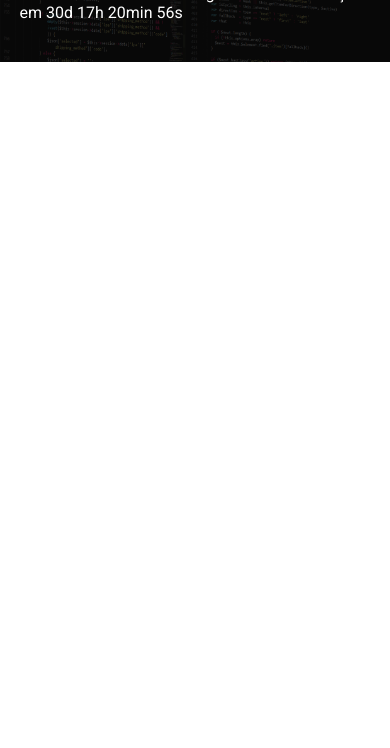
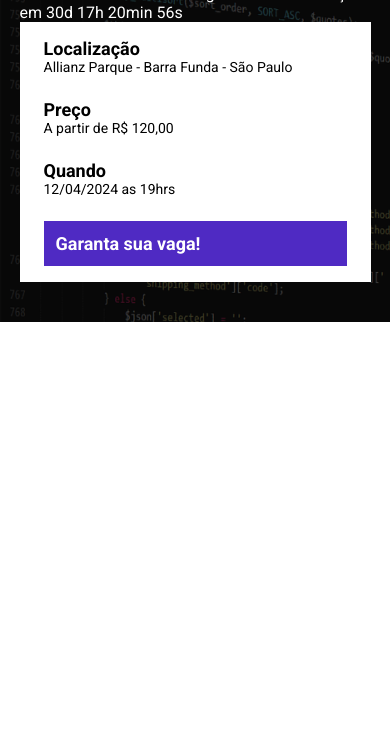
Before and after one commit to acjgouvea/exercicio_ebac_talks, a website built with Parcel: page src/index.html in a window 390 px wide. Shown: the part 96-844 px from the top of the page. Built offline with nearby package versions, Linux system fonts and the light colour scheme.

Commit message:
criação infobar e buttons

```diff
--- a/src/index.html
+++ b/src/index.html
@@ -16,10 +16,29 @@
 <body>
     <header class="hero">
         <div class="container">
-            <img class="hero__logo" src="./images/backend.png" alt="">
+            <img class="hero__logo" src="./images/ebac_logo.svg" alt="">
             <p hero__text>
                 O maior evento de tecnologia do Brasil começa em 30d 17h 20min 56s
             </p>
+            <div class="infos-bar">
+                <ul class="infos-bar__infos">
+                    <li class="infos-bar__infos__item">
+                        <b>Localização </b>
+                        Allianz Parque - Barra Funda - São Paulo
+                    </li>
+                    <li class="infos-bar__infos__item">
+                        <b>Preço </b>
+                        A partir de R$ 120,00
+                    </li>
+                    <li class="infos-bar__infos__item">
+                        <b>Quando</b>
+                        12/04/2024 as 19hrs
+                    </li>
+                </ul>
+                <a href="#" class="button button--primary">
+                    Garanta sua vaga!
+                </a>
+            </div>
         </div>
     </header>
 
--- /dev/null
+++ b/src/styles/components/_buttons.scss
@@ -0,0 +1,24 @@
+.button {
+    padding: 12px;
+    font-size: 18px;
+    font-weight: bold;
+    text-decoration: none;
+    text-align: center;
+    white-space: nowrap;
+
+    &--primary {
+        color: white;
+        background-color: #4f2ac3;
+    }
+
+    @media (max-width: 640px) {
+        display: block;
+        width: 100%;
+    }
+
+
+    @media (max-width: 1024px) {
+        display: flex;
+        align-items: center;
+    }
+}
--- /dev/null
+++ b/src/styles/components/_infos_bar.scss
@@ -0,0 +1,38 @@
+.infos-bar {
+    padding: 16px 24px;
+    background-color: white;
+    display: flex;
+    justify-content: space-between;
+
+    &__infos {
+        display: flex;
+
+        &__item {
+            font-size: 14px;
+            color: black;
+
+            b {
+                color: black;
+                font-size: 18px;
+                display: block;
+
+            }
+        }
+    }
+    @media (max-width: 640px) {
+        display: block;
+
+        &__infos {
+            display: block;
+
+            &__item {
+                margin-bottom: 24px;
+            }
+        }
+    }
+    @media (max-width: 1024px) {
+        &__infos {
+            gap: 16px;
+        }
+    }
+}
--- a/src/styles/main.scss
+++ b/src/styles/main.scss
@@ -1,4 +1,6 @@
-@use "hero";
+@use 'hero';
+@use 'components/infos_bar';
+@use 'components/buttons';
 
 * {
     margin: 0;
@@ -6,6 +8,7 @@
     box-sizing: border-box;
     font-family: Roboto, sans-serif;
     color: white;
+    list-style: none;
 }
 
 .container {
```
